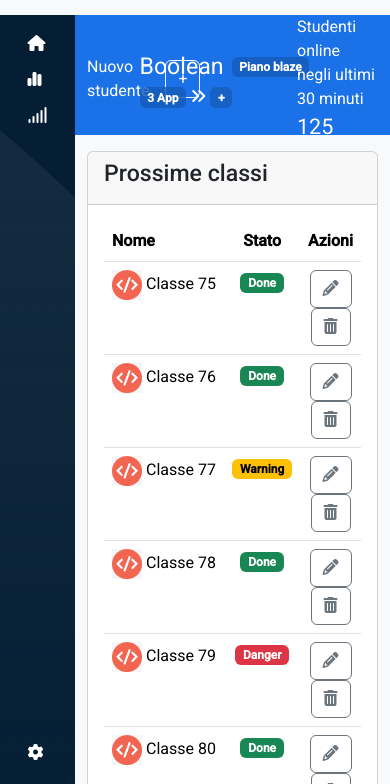
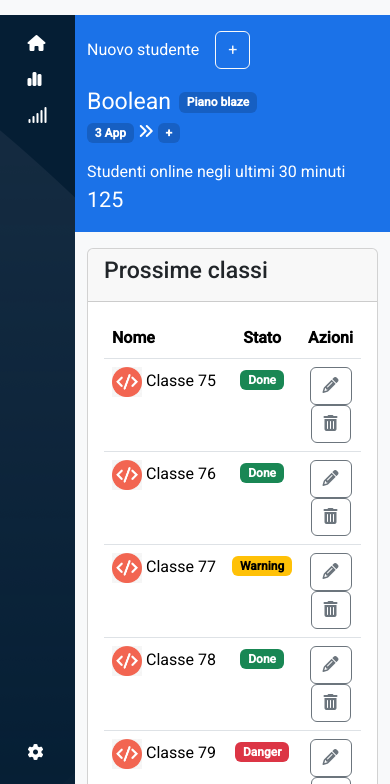
Before and after one commit to Eddyfabbricatore/html-css-bootstrap-dashboard, a plain HTML site: page index.html in a window 390 px wide. Shown: the part 60-844 px from the top of the page. Drawn offline with nearby package versions, Linux system fonts and the light colour scheme.

Commit message:
[edit] responsive .boolean-top

```diff
--- a/index.html
+++ b/index.html
@@ -130,7 +130,7 @@
         <div class="boolean-top w-100">
           <div class="container-fluid h-100">
             <div class="row d-flex flex-wrap align-items-center h-100">
-              <div class="col-6 order-2 order-lg-1">
+              <div class="col-lg-6 order-2 order-lg-1 mb-3 mb-lg-0">
                 <div class="row flex-column">
                   <div class="col d-flex align-items-center">
                     <p class="fs-3 color-white mb-0">Boolean</p>
@@ -154,13 +154,13 @@
                 </div>
               </div>
 
-              <div class="col-4 color-white order-3 order-lg-2">
+              <div class="col-lg-4 color-white order-3 order-lg-2 mb-3 mb-lg-0">
                 <p class="mb-0">Studenti online negli ultimi 30 minuti</p>
 
                 <p class="fs-4 mb-0">125</p>
               </div>
 
-              <div class="col-2 d-flex align-items-center color-white order-1 order-lg-3">
+              <div class="col-lg-2 d-flex align-items-center color-white order-1 order-lg-3 my-3 my-lg-0">
                 <p class="mb-0">Nuovo studente</p>
 
                 <button type="button" class="btn btn-outline-light ms-3" data-bs-toggle="offcanvas" data-bs-target="#offcanvasExample" aria-controls="offcanvasExample">+</button>
--- a/style.css
+++ b/style.css
@@ -107,7 +107,7 @@ main .content{
 }
 
 .content .boolean-top{
-  height: 120px;
+  /* height: 120px; */
   background-color: #1b72e8;
 }
 
@@ -149,3 +149,9 @@ table tbody tr td .btn{
     width: 100% !important;
   }
 }
+
+@media screen and (min-width: 992px){
+  .content .boolean-top{
+    height: 120px;
+  }
+}
```
